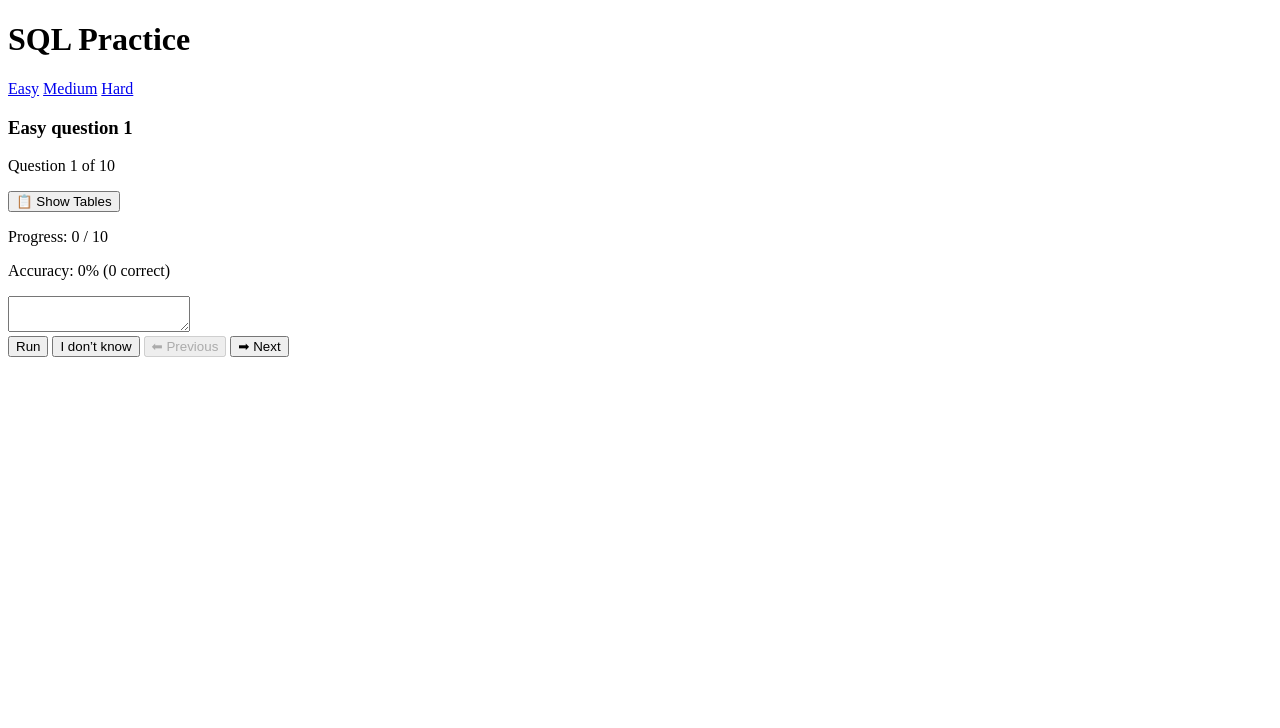
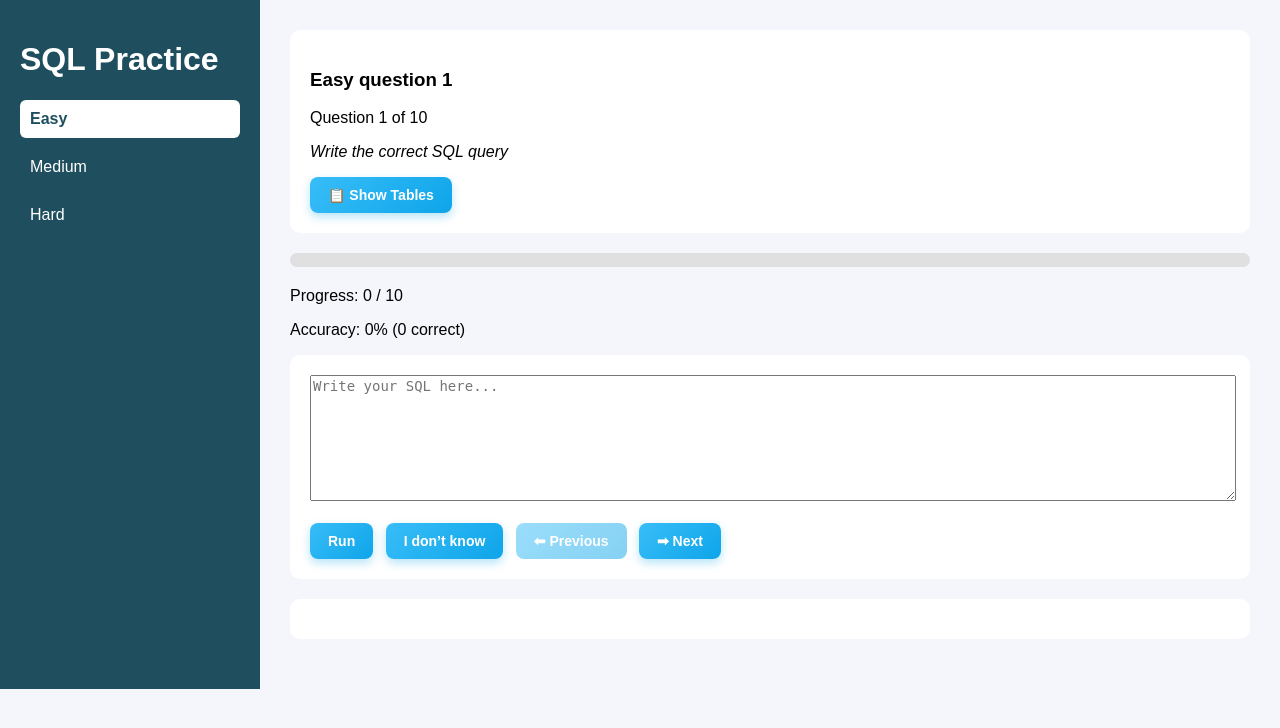
Before and after one commit to Gourishshiragur/sql-practice-saas, a FastAPI app: page / in a window 1280 px wide. Shown: the top 728 px of the page. Run offline with FastAPI, Linux system fonts and the light colour scheme.

Commit message:
Restore modern UI with inline CSS

```diff
--- a/app/templates/index.html
+++ b/app/templates/index.html
@@ -2,25 +2,173 @@
 <html>
 <head>
   <title>SQL Practice</title>
+
+  <!-- =====================
+        MERGED CSS
+  ====================== -->
+  <style>
+    body {
+      margin: 0;
+      font-family: Arial, sans-serif;
+      display: flex;
+      background: #f4f6fb;
+    }
+
+    .sidebar {
+      width: 220px;
+      background: #1f4f5f;
+      color: white;
+      padding: 20px;
+    }
+
+    .menu-item {
+      padding: 10px;
+      margin-bottom: 10px;
+      border-radius: 6px;
+    }
+
+    .menu-item.active {
+      background: white;
+      color: #1f4f5f;
+      font-weight: bold;
+    }
+
+    .menu-item a {
+      color: inherit;
+      text-decoration: none;
+    }
+
+    .main {
+      flex: 1;
+      padding: 30px;
+      display: flex;
+      gap: 20px;
+    }
+
+    .left {
+      width: 100%;
+    }
+
+    .right {
+      width: 35%;
+      display: none;
+    }
+
+    .card {
+      background: white;
+      padding: 20px;
+      border-radius: 10px;
+      margin-bottom: 20px;
+    }
+
+    textarea {
+      width: 100%;
+      height: 120px;
+      font-family: monospace;
+      font-size: 14px;
+    }
+
+    button {
+      background: linear-gradient(135deg, #38bdf8, #0ea5e9);
+      color: white;
+      border: none;
+      padding: 10px 18px;
+      margin-right: 8px;
+      border-radius: 8px;
+      font-size: 14px;
+      font-weight: 600;
+      cursor: pointer;
+      transition: all 0.25s ease;
+      box-shadow: 0 4px 10px rgba(14,165,233,0.3);
+    }
+
+    button:hover {
+      transform: translateY(-2px);
+      box-shadow: 0 6px 16px rgba(14,165,233,0.45);
+    }
+
+    button:disabled {
+      opacity: 0.5;
+      cursor: not-allowed;
+      box-shadow: none;
+    }
+
+    .progress-container {
+      width: 100%;
+      background: #e0e0e0;
+      border-radius: 10px;
+      height: 14px;
+      margin: 10px 0 20px 0;
+    }
+
+    .progress-bar {
+      height: 100%;
+      width: 0%;
+      background: linear-gradient(90deg, #1f4f5f, #3fa9f5);
+      transition: width 0.4s ease;
+    }
+
+    table {
+      border-collapse: collapse;
+      width: 100%;
+      margin-top: 10px;
+    }
+
+    th, td {
+      border: 1px solid #ccc;
+      padding: 6px;
+      text-align: left;
+    }
+
+    pre {
+      background: #f8f8f8;
+      padding: 10px;
+      border-radius: 6px;
+      overflow-x: auto;
+    }
+  </style>
+
+  <!-- JS -->
   <script src="/static/app.js" defer></script>
 </head>
 
 <body>
 
+<!-- =====================
+        SIDEBAR
+====================== -->
 <div class="sidebar">
   <h1>SQL Practice</h1>
+
+  <div class="menu-item {% if level=='easy' %}active{% endif %}">
     <a href="/?level=easy">Easy</a>
+  </div>
+
+  <div class="menu-item {% if level=='medium' %}active{% endif %}">
     <a href="/?level=medium">Medium</a>
+  </div>
+
+  <div class="menu-item {% if level=='hard' %}active{% endif %}">
     <a href="/?level=hard">Hard</a>
   </div>
+</div>
 
+<!-- =====================
+        MAIN CONTENT
+====================== -->
 <div class="main">
 
+  <!-- LEFT PANEL -->
   <div class="left">
+
+    <div class="card">
       <h3>{{ q.question }}</h3>
       <p>Question {{ q.number }} of {{ q.total }}</p>
+      <p><i>{{ q.hint }}</i></p>
       <button onclick="toggleTables()">📋 Show Tables</button>
+    </div>
 
+    <!-- Progress -->
     <div class="progress-container">
       <div class="progress-bar" id="progressBar"></div>
     </div>
@@ -28,30 +176,40 @@
     <p id="progressText"></p>
     <p id="accuracyText"></p>
 
+    <!-- SQL Input -->
+    <div class="card">
       <input type="hidden" id="qid" value="{{ q.id }}">
-    <textarea id="sql"></textarea><br>
+
+      <textarea id="sql" placeholder="Write your SQL here..."></textarea><br><br>
 
       <button onclick="runQuery()">Run</button>
       <button onclick="showAnswer()">I don’t know</button>
 
+      <!-- Previous -->
       <form method="get" action="/" style="display:inline">
         <input type="hidden" name="level" value="{{ level }}">
         <input type="hidden" name="q_index" value="{{ q_index - 1 }}">
         <button {% if q_index == 0 %}disabled{% endif %}>⬅ Previous</button>
       </form>
 
+      <!-- Next -->
       <form method="get" action="/" style="display:inline">
         <input type="hidden" name="level" value="{{ level }}">
         <input type="hidden" name="q_index" value="{{ q_index + 1 }}">
         <button {% if q_index + 1 == q.total %}disabled{% endif %}>➡ Next</button>
       </form>
-
-    <div id="output"></div>
     </div>
 
-  <div class="right" id="tablePanel" style="display:none">
+    <!-- Output -->
+    <div class="card" id="output"></div>
+  </div>
+
+  <!-- RIGHT PANEL (TABLES) -->
+  <div class="right" id="tablePanel">
+    <div class="card">
       <h3>Available Tables</h3>
       <div id="tableInfo"></div>
+    </div>
   </div>
 
 </div>
```
Lines whose indentation alone changed are shown as unchanged.
